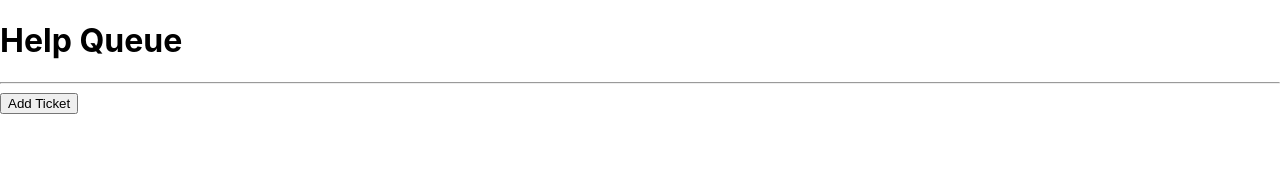
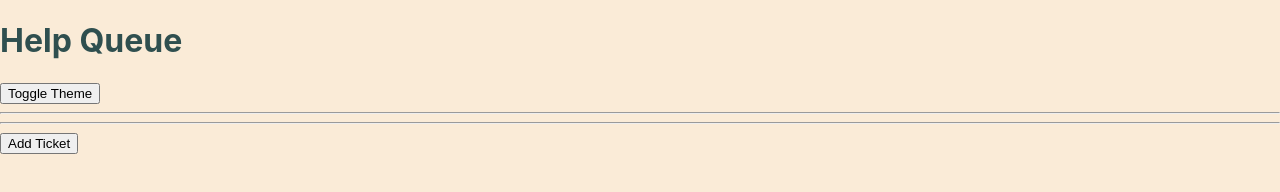
Before and after one commit to joncheng-dev/react-help-queue-context, a React app: page / in a window 1280 px wide. Built offline with nearby package versions, Linux system fonts and the light colour scheme.

Commit message:
add context & implement background color / text color themes

```diff
--- a/src/components/App.js
+++ b/src/components/App.js
@@ -1,13 +1,25 @@
-import React from "react";
+import React, { useState } from "react";
 import Header from "./Header";
 import TicketControl from "./TicketControl";
+import ToggleTheme from "./ToggleTheme";
+import { ThemeContext, themes } from "../context/theme-context";
 
-function App(){
+function App() {
+  const [theme, setTheme] = useState(themes.light);
+
+  document.body.style.backgroundColor = theme.backgroundColor;
+  document.body.style.color = theme.textColor;
+
+  function toggleTheme() {
+    setTheme((theme) => (theme.textColor === "AntiqueWhite" ? themes.light : themes.dark));
+  }
+
   return (
-    <React.Fragment>
+    <ThemeContext.Provider value={theme}>
       <Header />
+      <ToggleTheme toggleTheme={toggleTheme} />
       <TicketControl />
-    </React.Fragment>
+    </ThemeContext.Provider>
   );
 }
 
--- /dev/null
+++ b/src/components/ToggleTheme.js
@@ -0,0 +1,17 @@
+import React from "react";
+import PropTypes from "prop-types";
+
+function ToggleTheme(props) {
+  return (
+    <React.Fragment>
+      <button onClick={props.toggleTheme}>Toggle Theme</button>
+      <hr />
+    </React.Fragment>
+  );
+}
+
+ToggleTheme.propTypes = {
+  toggleTheme: PropTypes.func,
+};
+
+export default ToggleTheme;
--- /dev/null
+++ b/src/context/theme-context.js
@@ -0,0 +1,18 @@
+import React from "react";
+
+export const themes = {
+  light: {
+    backgroundColor: "AntiqueWhite",
+    textColor: "DarkSlateGrey",
+    buttonBackground: "Lavender",
+    inputBackground: "Gainsboro",
+  },
+  dark: {
+    backgroundColor: "DarkSlateGrey",
+    textColor: "AntiqueWhite",
+    buttonBackground: "#232b3c",
+    inputBackground: "#45516d",
+  },
+};
+
+export const ThemeContext = React.createContext();
--- a/src/index.css
+++ b/src/index.css
@@ -1,13 +1,11 @@
 body {
   margin: 0;
-  font-family: -apple-system, BlinkMacSystemFont, 'Segoe UI', 'Roboto', 'Oxygen',
-    'Ubuntu', 'Cantarell', 'Fira Sans', 'Droid Sans', 'Helvetica Neue',
+  font-family: -apple-system, BlinkMacSystemFont, "Segoe UI", "Roboto", "Oxygen", "Ubuntu", "Cantarell", "Fira Sans", "Droid Sans", "Helvetica Neue",
     sans-serif;
   -webkit-font-smoothing: antialiased;
   -moz-osx-font-smoothing: grayscale;
 }
 
 code {
-  font-family: source-code-pro, Menlo, Monaco, Consolas, 'Courier New',
-    monospace;
+  font-family: source-code-pro, Menlo, Monaco, Consolas, "Courier New", monospace;
 }
--- a/src/index.js
+++ b/src/index.js
@@ -1,17 +1,11 @@
-import React from 'react';
-import ReactDOM from 'react-dom/client';
-import './index.css';
-import App from './components/App';
-import reportWebVitals from './reportWebVitals';
+import React from "react";
+import ReactDOM from "react-dom/client";
+import "./index.css";
+import App from "./components/App";
 
-const root = ReactDOM.createRoot(document.getElementById('root'));
+const root = ReactDOM.createRoot(document.getElementById("root"));
 root.render(
   <React.StrictMode>
     <App />
   </React.StrictMode>
 );
-
-// If you want to start measuring performance in your app, pass a function
-// to log results (for example: reportWebVitals(console.log))
-// or send to an analytics endpoint. Learn more: https://bit.ly/CRA-vitals
-reportWebVitals();
--- a/src/reportWebVitals.js
+++ /dev/null
@@ -1,13 +0,0 @@
-const reportWebVitals = onPerfEntry => {
-  if (onPerfEntry && onPerfEntry instanceof Function) {
-    import('web-vitals').then(({ getCLS, getFID, getFCP, getLCP, getTTFB }) => {
-      getCLS(onPerfEntry);
-      getFID(onPerfEntry);
-      getFCP(onPerfEntry);
-      getLCP(onPerfEntry);
-      getTTFB(onPerfEntry);
-    });
-  }
-};
-
-export default reportWebVitals;
```
Also changed, not shown: src/setupTests.js (deleted, +0 -5 lines), src/logo.svg (deleted).
